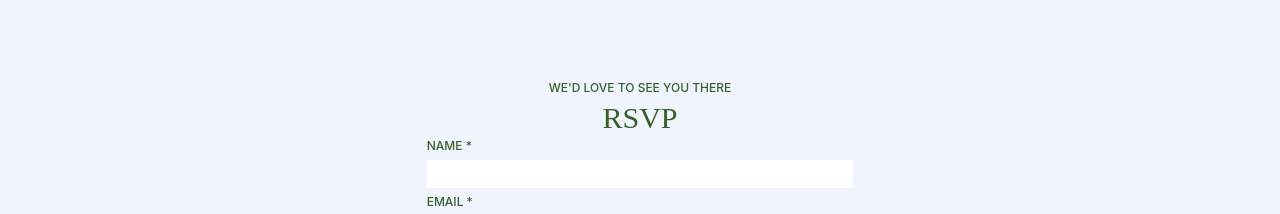
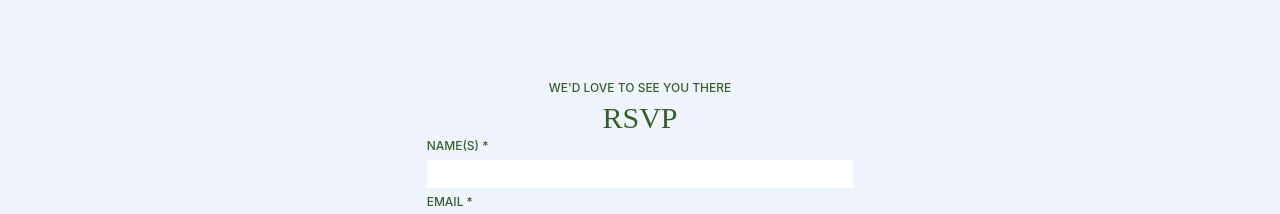
Before and after one commit to SeanLewisIRE/wedding-angular, an Angular app: page / in a window 1280 px wide. Shown: the part 5220-5434 px from the top of the page. Built offline with nearby package versions, Linux system fonts and the light colour scheme.

Commit message:
small updates

```diff
--- a/src/app/sections/rsvp/rsvp.component.html
+++ b/src/app/sections/rsvp/rsvp.component.html
@@ -6,7 +6,7 @@
         </div>
 
         <form class="contact-form flex flex-col" [formGroup]="rsvpForm" (ngSubmit)="sendEmail($event)">
-            <label class="py-0.5 inter text-xs font-medium green-text">NAME *</label>
+            <label class="py-0.5 inter text-xs font-medium green-text">NAME(S) *</label>
             <input class="my-1 px-1 py-0.5" type="text" formControlName="name" name="name" required>
             <label class="py-0.5 inter text-xs font-medium green-text">EMAIL *</label>
             <input class="my-1 px-1 py-0.5" type="email" formControlName="email" name="email" required>
--- a/src/app/sections/where-when/where-when.component.html
+++ b/src/app/sections/where-when/where-when.component.html
@@ -1,5 +1,5 @@
 <div id="where&when" class="h-screen-150 md:h-screen text-hero flex flex-col justify-center items-center green-text">
-    <div class="relative w-full h-full flex flex-col items-center">
+    <div class="relative w-full h-full md:h-4/5 flex flex-col items-center">
         <div class="centered z-10 text-center">
             <h2 class="inter text-sm font-medium my-1 "> WHERE </h2>
             <p class="lora text-3xl lg:text-7xl">Château La Colombie</p>
```
